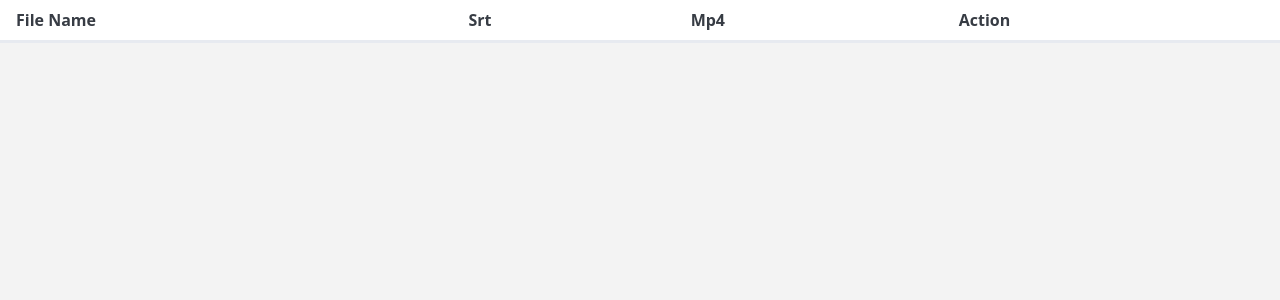
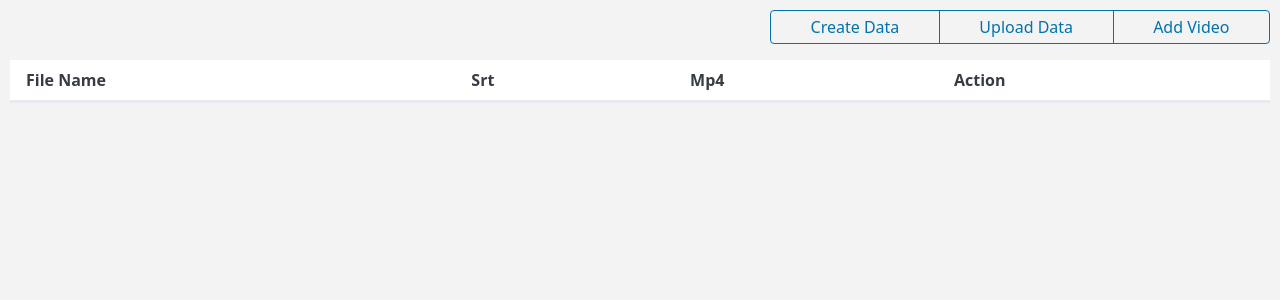
Before and after one commit to DaliangChen/yuyanapp, a Preact app: page / in a window 1280 px wide. Shown: the top 300 px of the page. Built offline with nearby package versions, Linux system fonts and the light colour scheme.

Commit message:
feat: add initial app structure with video list and player pages

```diff
--- a/index.html
+++ b/index.html
@@ -7,7 +7,7 @@
   <meta name="viewport" content="width=device-width, initial-scale=1.0" />
   <link rel="stylesheet" href="/pico.min.css">
 
-  <title>yuyanapp</title>
+  <title>YuYan App</title>
 </head>
 
 <body>
--- a/src/app.tsx
+++ b/src/app.tsx
@@ -6,8 +6,8 @@ export function App()
 {
   return (
     <>
-      {appv.show_page.value === 'video_list' && <VideoListPage />}
-      {appv.show_page.value === 'video_player' && <VideoPlayerPage />}
+      {appv.app.show_page.value === 'video_list' && <VideoListPage />}
+      {appv.app.show_page.value === 'video_player' && <VideoPlayerPage />}
     </>
   )
 }
--- a/src/appv.ts
+++ b/src/appv.ts
@@ -1,4 +1,5 @@
 import { signal } from '@preact/signals'
+import type { YouTubePlayer } from 'youtube-player/dist/types'
 
 export type FileInfo = {
   handle: FileSystemFileHandle
@@ -6,10 +7,48 @@ export type FileInfo = {
   has_mp4: boolean
 }
 
+const app = //
+  {
+    show_page: signal<'video_list' | 'video_player'>('video_list'),
+  }
+
+const video_list = //
+  {
+    async on_click_create_data()
+    {
+      const handle = await window.showSaveFilePicker({
+        suggestedName: 'data.json',
+        types: [
+          {
+            description: 'JSON',
+            accept: {
+              'application/json': ['.json'],
+            },
+          },
+        ],
+      })
+
+      const writable = await handle.createWritable()
+      await writable.write(JSON.stringify({}))
+      await writable.close()
+    },
+
+    async on_click_upload_data()
+    {},
+
+    async on_click_add_video()
+    {},
+  }
+
+const video_player = //
+  {
+    player: signal<YouTubePlayer | null>(null),
+    file_info: signal<FileInfo | null>(null),
+  }
+
 export default //
 {
-  /**
-   * 显示页面
-   */
-  show_page: signal<'video_list' | 'video_player'>('video_list'),
+  app,
+  video_list,
+  video_player,
 }
--- a/src/page/video_list.tsx
+++ b/src/page/video_list.tsx
@@ -1,7 +1,22 @@
+import appv from '../appv'
+
 export function VideoListPage()
 {
   return (
-    <>
+    <div style={{ height: '100%', padding: '10px' }}>
+      <div style={{ display: 'flex', flexDirection: 'row', justifyContent: 'end' }}>
+        <div style={{ width: '500px' }} role='group'>
+          <button className='outline' onClick={appv.video_list.on_click_create_data}>
+            Create Data
+          </button>
+          <button className='outline' onClick={appv.video_list.on_click_upload_data}>
+            Upload Data
+          </button>
+          <button className='outline' onClick={appv.video_list.on_click_add_video}>
+            Add Video
+          </button>
+        </div>
+      </div>
       <table>
         <thead>
           <tr>
@@ -13,6 +28,6 @@ export function VideoListPage()
         </thead>
         <tbody></tbody>
       </table>
-    </>
+    </div>
   )
 }
--- a/src/page/vodio_player.tsx
+++ b/src/page/vodio_player.tsx
@@ -1,10 +1,19 @@
-import { useState } from 'preact/hooks'
-import { useRef } from 'preact/hooks'
-
 export function VideoPlayerPage()
 {
-  const [url] = useState('')
-  const videoRef = useRef<HTMLVideoElement>(null)
+  // useEffect(() =>
+  // {
+  //   appv.video_player.value = YouTubePlayer('player-1', { playerVars: { autoplay: 1 } })
+  //   appv.video_player.value.loadVideoById('d1nIWPQ9yek').then(() =>
+  //   {
+  //     console.log('video loaded')
+  //     appv.video_player.value?.playVideo()
+  //   })
+  //   return () =>
+  //   {
+  //     appv.video_player.value?.destroy()
+  //     appv.video_player.value = null
+  //   }
+  // }, [])
 
   return (
     <>
@@ -30,12 +39,7 @@ export function VideoPlayerPage()
             padding: '10px',
           }}
         >
-          <video
-            controls
-            src={url}
-            ref={videoRef}
-            style={{ width: '100%', objectFit: 'contain', borderRadius: '10px' }}
-          />
+          <div id='player-1' style={{ width: '100%', borderRadius: '10px' }} />
         </div>
 
         <div style={{ gridArea: 'control' }}>
```
